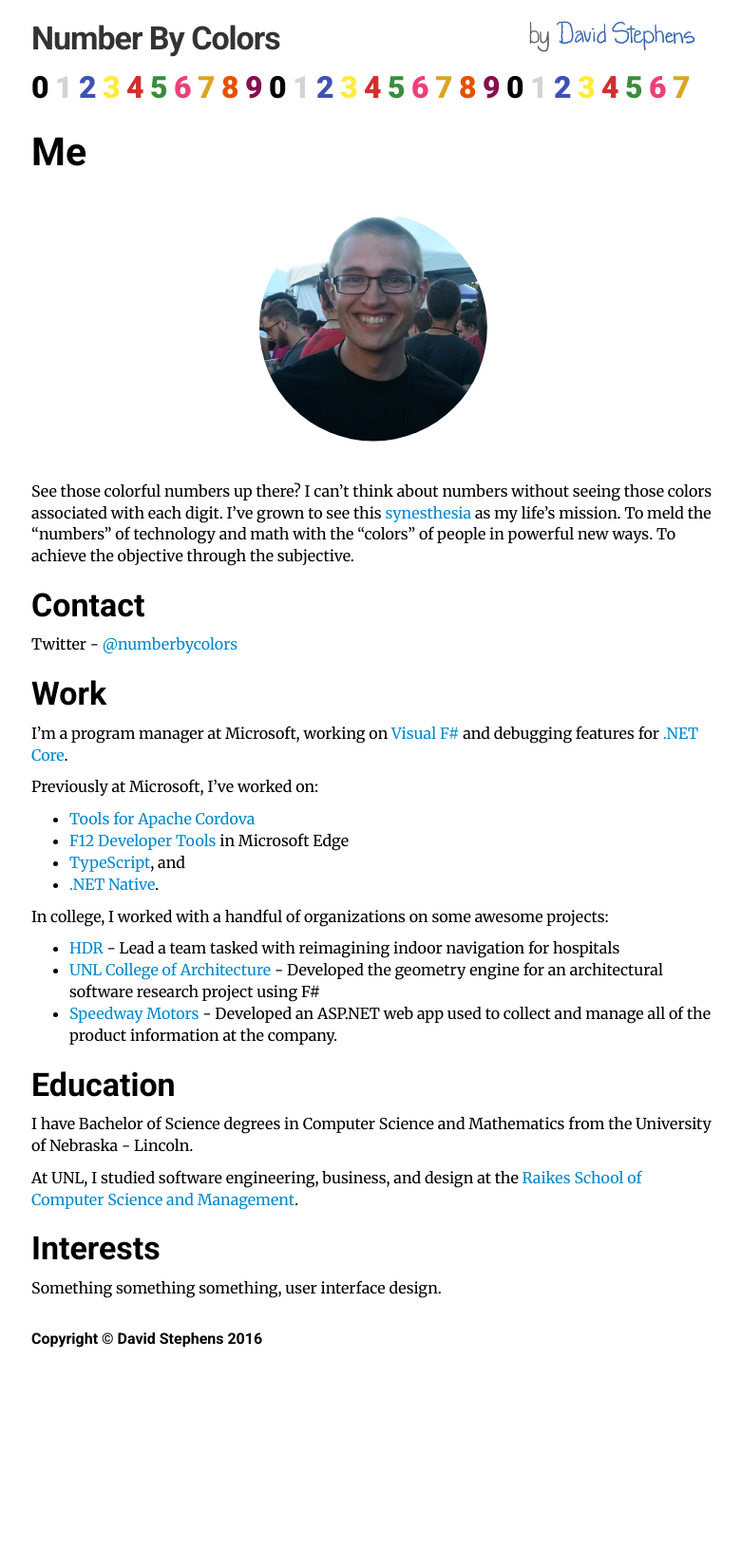
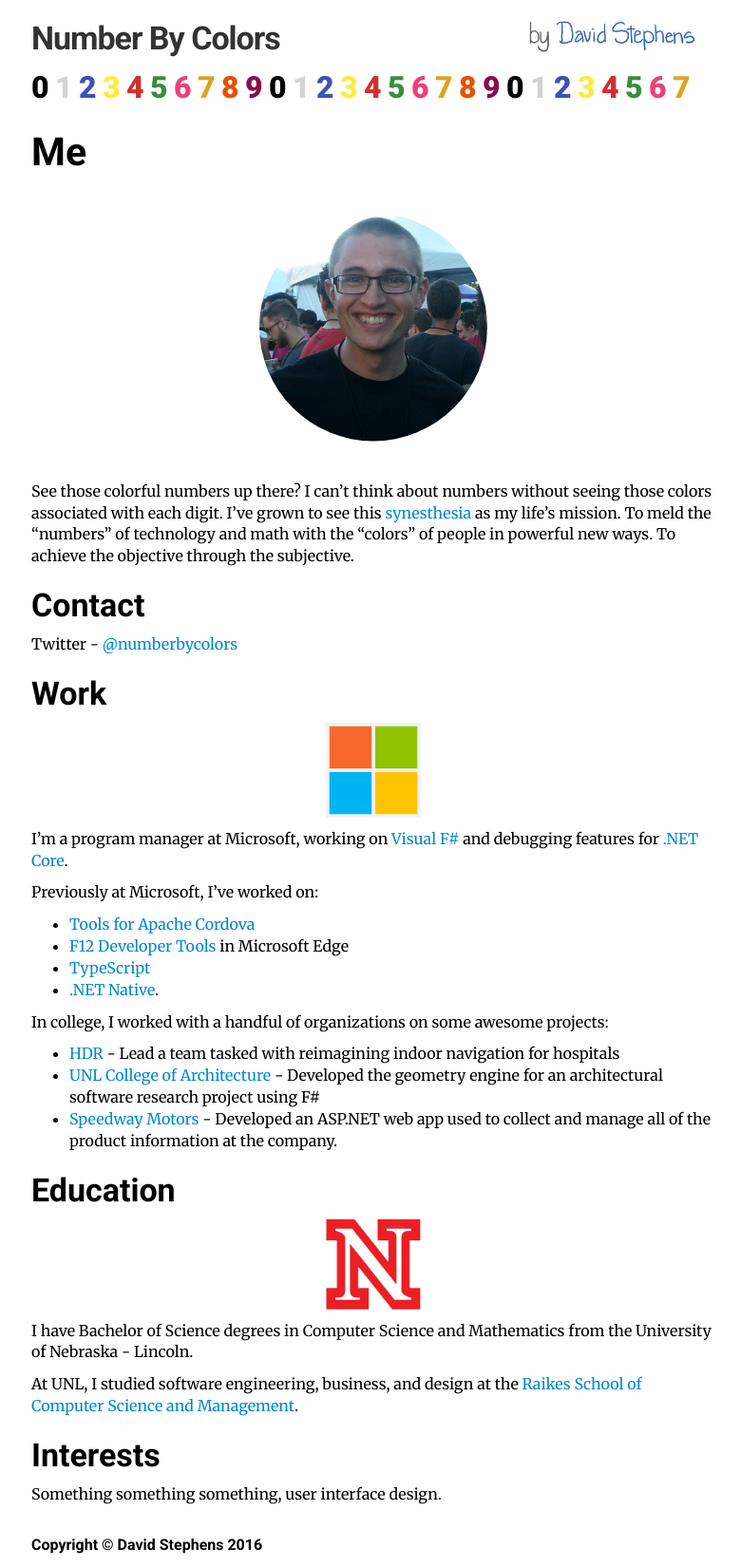
Before and after one commit to NumberByColors/numberbycolors.github.io, a Jekyll site: the page built from about.md, in a window 1280 px wide. Shown: the whole page at 95% size, without its empty margins (247-1027 px from the left). Built offline with Jekyll 4.4.1, drawn with Linux system fonts in a browser that asks for light colours; before the commit the page ends 1433 px from its top, so only the background shows below that.

Commit message:
Add logos for Microsoft and UNL

```diff
--- a/_includes/header.html
+++ b/_includes/header.html
@@ -11,7 +11,7 @@
     </div>
 
     <div class="row">
-        <div class="col-md-12">
+        <div class="col-sm-12">
             <div class="number-color-strip full-width"></div>
         </div>
     </div>
--- a/_sass/_numberbycolors.scss
+++ b/_sass/_numberbycolors.scss
@@ -6,6 +6,12 @@
     -ms-user-select: none;
     user-select: none;
     cursor: "default";
+}
+
+.centered {
+    display: block;
+    margin-left: auto;
+    margin-right: auto;
 }
 
 // Header styles ----------------------------------------------
@@ -105,8 +111,8 @@
     $image-radius: 120px;
     -webkit-clip-path: circle($image-radius at center);
     clip-path: circle($image-radius at center);
+}
 
-    display: block;
-    margin-left: auto;
-    margin-right: auto;
+.logo {
+    max-width: 100px;
 }
--- a/about.md
+++ b/about.md
@@ -4,7 +4,7 @@
 permalink: /about/
 ---
 
-<img class="portrait-photo" src="/images/me.jpg" alt="David Stephens">
+<img class="portrait-photo centered" src="/images/me.jpg" alt="David Stephens">
 
 See those colorful numbers up there? I can't think about numbers without seeing those colors associated with each digit. I've grown to see this [synesthesia](https://en.wikipedia.org/wiki/Synesthesia) as my life's mission. To meld the "numbers" of technology and math with the "colors" of people in powerful new ways. To achieve the objective through the subjective.
 
@@ -12,13 +12,15 @@
 Twitter - [@numberbycolors](https://twitter.com/NumberByColors)
 
 ## Work
+<img class="logo centered" src="/images/microsoft-logo.png" alt="Microsoft">
+
 I'm a program manager at Microsoft, working on [Visual F#](https://msdn.microsoft.com/en-us/library/dd233154.aspx) and debugging features for [.NET Core](https://dotnet.github.io/).
 
 Previously at Microsoft, I've worked on:
 
 * [Tools for Apache Cordova](https://www.visualstudio.com/en-us/features/cordova-vs.aspx)
 * [F12 Developer Tools](https://developer.microsoft.com/en-us/microsoft-edge/platform/documentation/f12-devtools-guide/) in Microsoft Edge
-* [TypeScript](http://www.typescriptlang.org/), and
+* [TypeScript](http://www.typescriptlang.org/)
 * [.NET Native](https://msdn.microsoft.com/en-us/library/dn584397(v=vs.110).aspx).
 
 In college, I worked with a handful of organizations on some awesome projects:
@@ -28,6 +30,8 @@
 * [Speedway Motors](http://www.speedwaymotors.com/) - Developed an ASP.NET web app used to collect and manage all of the product information at the company.
 
 ## Education
+<img class="logo centered" src="/images/unl-logo.png" alt="University of Nebraska - Lincoln">
+
 I have Bachelor of Science degrees in Computer Science and Mathematics from the University of Nebraska - Lincoln.
 
 At UNL, I studied software engineering, business, and design at the [Raikes School of Computer Science and Management](http://raikes.unl.edu).
```
Also changed, not shown: images/microsoft-logo.png (added), images/unl-logo.PNG (added).
